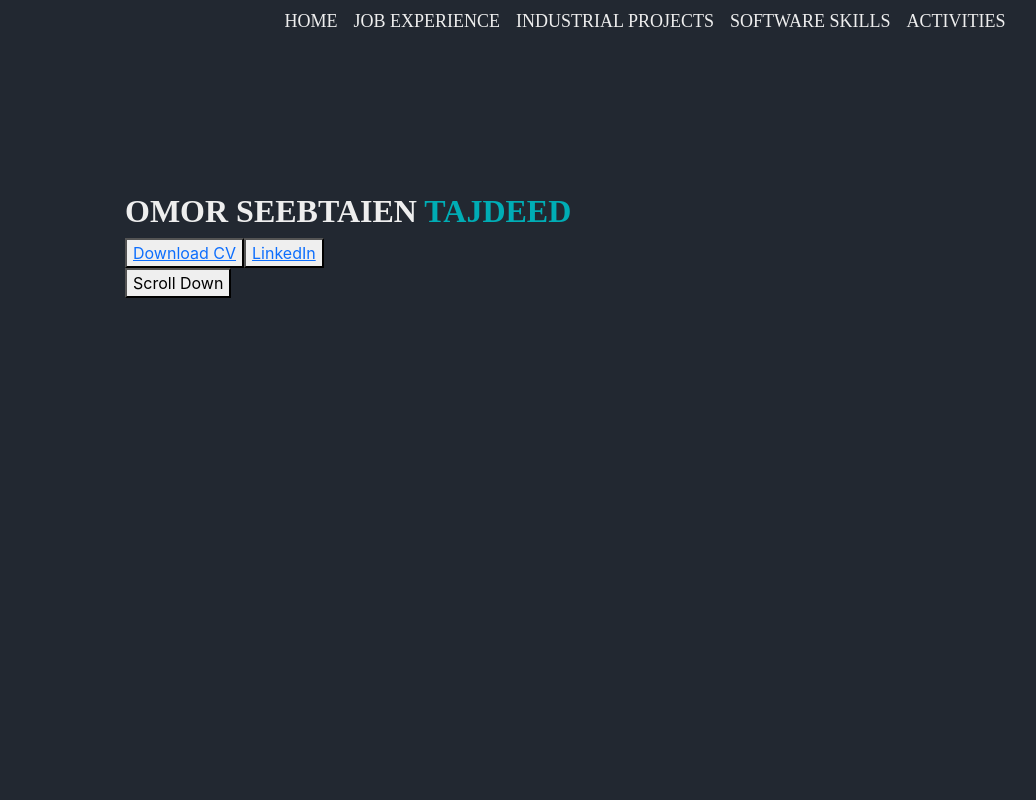
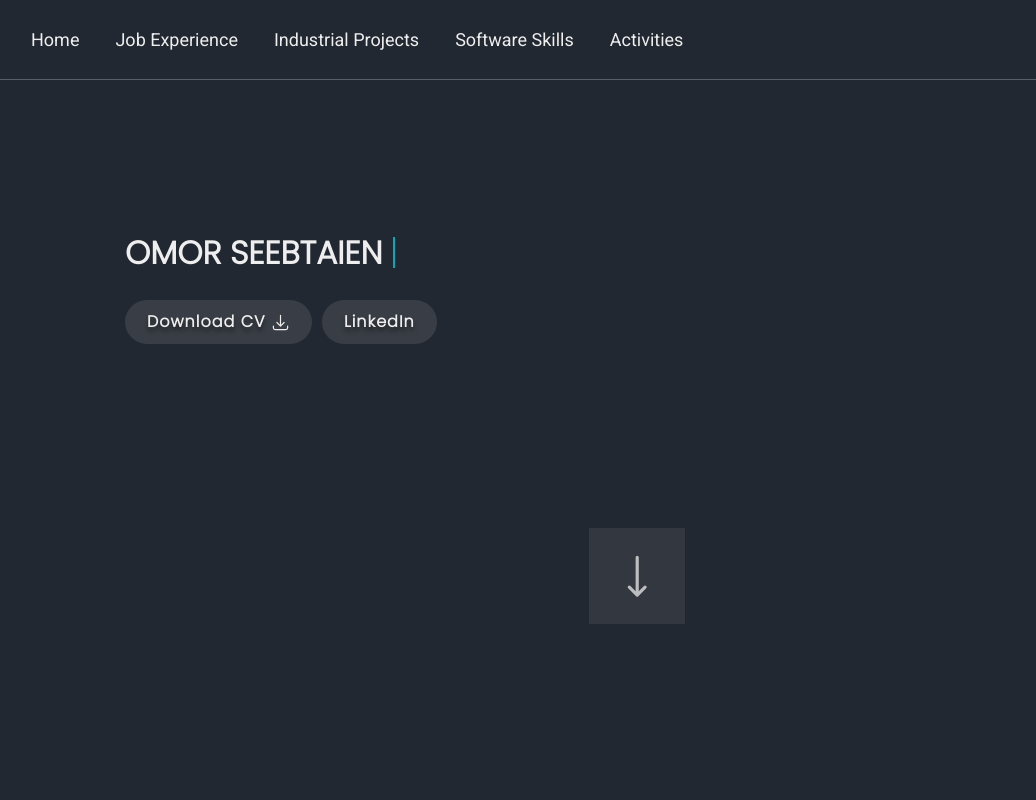
Before and after one commit to AkibMohtasim/tajdeed-portfolio, a React (Create React App) app: page / in a window 1280 px wide. Shown: the top 800 px of the page, without its empty margins (3-1039 px from the left). Built offline with nearby package versions, Linux system fonts and the light colour scheme.

Commit message:
cover page animated and made responsive

```diff
--- a/src/components/Header/Header.css
+++ b/src/components/Header/Header.css
@@ -1,18 +1,43 @@
+@import url("https://fonts.googleapis.com/css2?family=Poppins:wght@300&display=swap");
+
+@import url("https://fonts.googleapis.com/css2?family=Poppins:wght@100&family=Roboto:wght@400&display=swap");
+
 .navbar-container {
   background-color: #222831;
+  border-bottom: 0.1em #eeeeee47 solid;
 }
 
 .link {
   text-decoration: none;
+  position: relative;
   color: #eeeeee;
-  font-family: "Poppins";
+  font-family: "Roboto", sans-serif;
   font-size: 18px;
   line-height: 27px;
-  font-weight: 400;
   margin-left: 1rem;
+  border: 1px solid transparent;
+  border-radius: 5%;
+  padding: 0.5em;
 }
 
+.link:before {
+  content: "";
+  position: absolute;
+  left: 0;
+  bottom: 0;
+  width: 0;
+  height: 1px;
+  background-color: #00adb5;
+  transition: width 0.3s linear;
+}
+
+.link:hover:before {
+  width: 100%;
+}
+
+/* new */
+
 .link:hover {
-  color: bisque;
-  text-decoration: underline;
+  color: #00adb5;
+  transition: color 0.3s linear;
 }
--- a/src/components/Header/Header.js
+++ b/src/components/Header/Header.js
@@ -6,23 +6,22 @@ import Navbar from "react-bootstrap/Navbar";
 import "./Header.css";
 
 const navigation = [
-  { name: "HOME", link: "/home" },
+  { name: "Home", link: "/home" },
   // { name: "EDUCATION", link: "/education" },
-  { name: "JOB EXPERIENCE", link: "/job-experience" },
-  { name: "INDUSTRIAL PROJECTS", link: "/projects" },
-  { name: "SOFTWARE SKILLS", link: "/softwares" },
-  { name: "ACTIVITIES", link: "/activities" },
+  { name: "Job Experience", link: "/job-experience" },
+  { name: "Industrial Projects", link: "/projects" },
+  { name: "Software Skills", link: "/softwares" },
+  { name: "Activities", link: "/activities" },
 ];
 
 const Header = () => {
   return (
     <div>
-      <Navbar className="navbar-container fixed-top" expand="lg">
-        <Container>
-          {/* <Navbar.Brand href="#home">React-Bootstrap</Navbar.Brand> */}
+      <Navbar className="navbar-container" expand="lg">
+        <Container className="m-0 p-2">
           <Navbar.Toggle aria-controls="basic-navbar-nav" />
           <Navbar.Collapse id="basic-navbar-nav">
-            <Nav className="m-auto">
+            <Nav>
               {navigation.map((item) => (
                 <Link key={item.name} className="link" to={item.link}>
                   {item.name}
--- a/src/components/Home/Cover/Cover.css
+++ b/src/components/Home/Cover/Cover.css
@@ -1,17 +1,140 @@
 .cover-container {
-  height: 100vh;
-  padding: 15% 10%;
+  height: 75vh;
+  padding: 0 10%;
+  width: 100%;
+  overflow-x: hidden;
+  position: relative;
 }
 
+
 .name-text {
+  margin-top: 15%;
+  position: relative;
+  display: inline-block;
   font-family: "Poppins";
   color: #eeeeee;
   font-style: normal;
   font-weight: 700;
   font-size: 2rem;
-  /* line-height: 96px; */
 }
 
-.name-text > span {
-  color: #00adb5;
+
+/* name text animation starts */
+
+
+@media screen and (min-width: 768px) {
+  .name-text>span {
+    color: #00adb5;
+    position: absolute;
+    top: 0;
+    transform: translateX(0.4em);
+    white-space: nowrap;
+    overflow: hidden;
+    animation: typing 3.8s steps(20, end) forwards;
+  }
+
+  @keyframes typing {
+    from {
+      width: 0;
+    }
+
+    to {
+      width: 100%;
+    }
+  }
+
+  .name-text::after {
+    content: '';
+    position: absolute;
+    top: 10%;
+    left: 100%;
+    height: 80%;
+    border-right: 2px solid #00adb5;
+    animation: typing-line 1.8s steps(15, end) forwards;
+  }
+
+  @keyframes typing-line {
+    from {
+      width: 5%;
+    }
+
+    to {
+      width: 57%;
+    }
+  }
+
 }
+
+/* name text animation ends */
+
+
+.cover-buttons {
+  display: flex;
+  flex-direction: row;
+  align-items: flex-start;
+  /* padding: 10px 0px; */
+  margin-top: 20px;
+  gap: 10px;
+}
+
+.cover-buttons>a {
+  text-decoration: none;
+  font-family: "Poppins", sans-serif;
+  font-weight: 600;
+  letter-spacing: 1px;
+  text-shadow: 0px 4px 4px rgba(0, 0, 0, 0.5);
+  color: #EEEEEE;
+  background-color: #393E46;
+  padding: 10px 22px;
+  border-radius: 25px;
+}
+
+.cover-buttons>a:hover {
+  background-color: #00ADB5;
+  transition: background-color 0.5s;
+}
+
+
+.scroll-button {
+  margin: 18% auto 0% auto;
+}
+
+.scroll-button>button {
+  border: none;
+  width: 96px;
+  height: 96px;
+  background-color: rgba(57, 62, 70, 0.75);
+}
+
+.scroll-button>button:hover {
+  border-radius: 10px;
+  background-color: rgba(57, 62, 70);
+  transition-property: background-color, border-radius;
+  transition-duration: 0.3s;
+  transition-timing-function: linear;
+}
+
+/* responsive design */
+
+@media only screen and (max-width: 768px) {
+  .name-text {
+    font-size: 1.5rem;
+  }
+
+  .name-text>span {
+    position: relative;
+    color: #00adb5;
+  }
+
+  .cover-buttons>a {
+    display: inline-block;
+  }
+
+  .scroll-button>button {
+    margin-top: 100px;
+    border: none;
+    width: 50px;
+    height: 50px;
+    background-color: rgba(57, 62, 70, 0.75);
+  }
+}
--- a/src/components/Home/Cover/Cover.js
+++ b/src/components/Home/Cover/Cover.js
@@ -1,25 +1,30 @@
 import React from "react";
 import "./Cover.css";
+import { ArrowDownTrayIcon, ArrowLongDownIcon } from '@heroicons/react/24/solid'
 
 const Cover = () => {
   return (
     <div className="d-flex flex-column container-fluid cover-container">
+
+      {/* name section */}
+
       <div>
         <h2 className="name-text">
-          OMOR SEEBTAIEN <span>TAJDEED</span>
+          OMOR SEEBTAIEN <span>{"  "} TAJDEED</span>
         </h2>
       </div>
-      <div>
-        <button>
+
+      {/* button section */}
+
+      <div className="cover-buttons">
         <a
           href="https://drive.google.com/file/d/1m_h-tXu37Alfl8FA4stZnbGiWMd9X1HY/view?usp=share_link"
           target="_blank"
           rel="noreferrer"
         >
-            Download CV
+          Download CV <ArrowDownTrayIcon style={{ height: '19px', fontWeight: 'bolder' }} />
         </a>
-        </button>
-        <button>
+
         {" "}
         <a
           href="https://www.linkedin.com/in/seebtaien"
@@ -27,11 +32,14 @@ const Cover = () => {
           rel="noreferrer"
         >
           LinkedIn
+
         </a>
-        </button>
       </div>
-      <div>
-        <button>Scroll Down</button>
+
+      {/* scroll down button section */}
+
+      <div className="scroll-button">
+        <button><ArrowLongDownIcon style={{ color: '#eeeeeebb', width: '60%' }} /></button>
       </div>
     </div>
   );
```
Also changed, not shown: firebase.json. Lines whose indentation alone changed are shown as unchanged.
